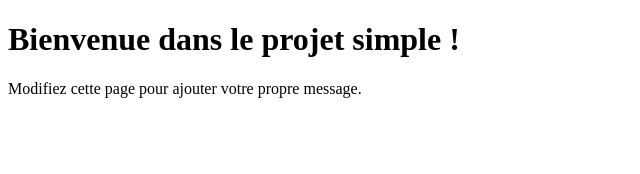
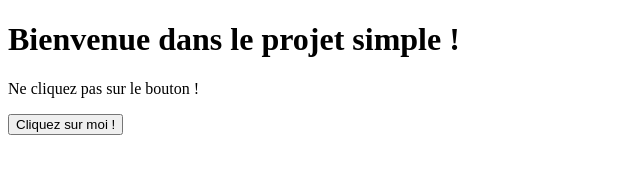
Before and after one commit to jolegrand10/tp2pr, a plain HTML site: page index.html in a window 1280 px wide. Shown: the whole page, without its empty margins (0-640 px from the left). Drawn offline with Linux system fonts and the light colour scheme.

Commit message:
Add button element and link to js script

```diff
--- a/index.html
+++ b/index.html
@@ -1,12 +1,17 @@
 <!DOCTYPE html>
 <html lang="fr">
+
 <head>
     <meta charset="UTF-8">
     <meta name="viewport" content="width=device-width, initial-scale=1.0">
     <title>Simple Web Project</title>
+    <script src="script.js" defer></script>
 </head>
+
 <body>
     <h1>Bienvenue dans le projet simple !</h1>
-    <p>Modifiez cette page pour ajouter votre propre message.</p>
+    <p>Ne cliquez pas sur le bouton !</p>
+    <input id="buttonjs" type="submit" value="Cliquez sur moi !">
 </body>
+
 </html>
```
